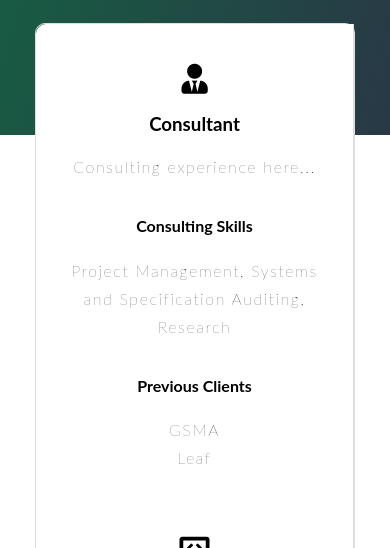
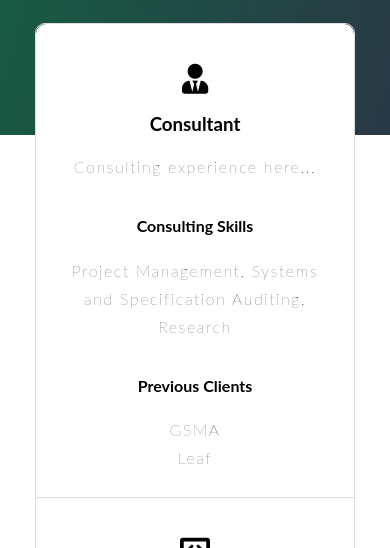
Before and after one commit to krejko/personal-site, an Angular app: page / in a window 390 px wide. Shown: the part 1889-2437 px from the top of the page. Built offline with nearby package versions, Linux system fonts and the light colour scheme.

Commit message:
Added media queries to fix table on smaller devices

```diff
--- a/src/styles.scss
+++ b/src/styles.scss
@@ -41,6 +41,7 @@ $border-radius: 10px;
   max-width: 80%;
   margin-left: auto;
   margin-right: auto;
+  margin-bottom: 50px;
   border-radius: $border-radius;
   border: 1px solid $border-color;
 }
@@ -54,6 +55,7 @@ $border-radius: 10px;
   background-color: white;
   padding: 25px;
 }
+@media (min-width: 768px) {
   .row > *:not(:last-child) {
     border-right: 1px solid $border-color;
   }
@@ -66,6 +68,21 @@ $border-radius: 10px;
     border-top-right-radius: $border-radius;
     border-bottom-right-radius: $border-radius;
   }
+}
+@media (max-width: 768px) {
+  .row > *:not(:last-child) {
+    border-bottom: 1px solid $border-color;
+  }
+
+  .row > *:first-child {
+    border-top-left-radius: $border-radius;
+    border-top-right-radius: $border-radius;
+  }
+  .row > *:last-child {
+    border-bottom-left-radius: $border-radius;
+    border-bottom-right-radius: $border-radius;
+  }
+}
 
 ul {
   list-style-type: none;
```
Lines whose indentation alone changed are shown as unchanged.
